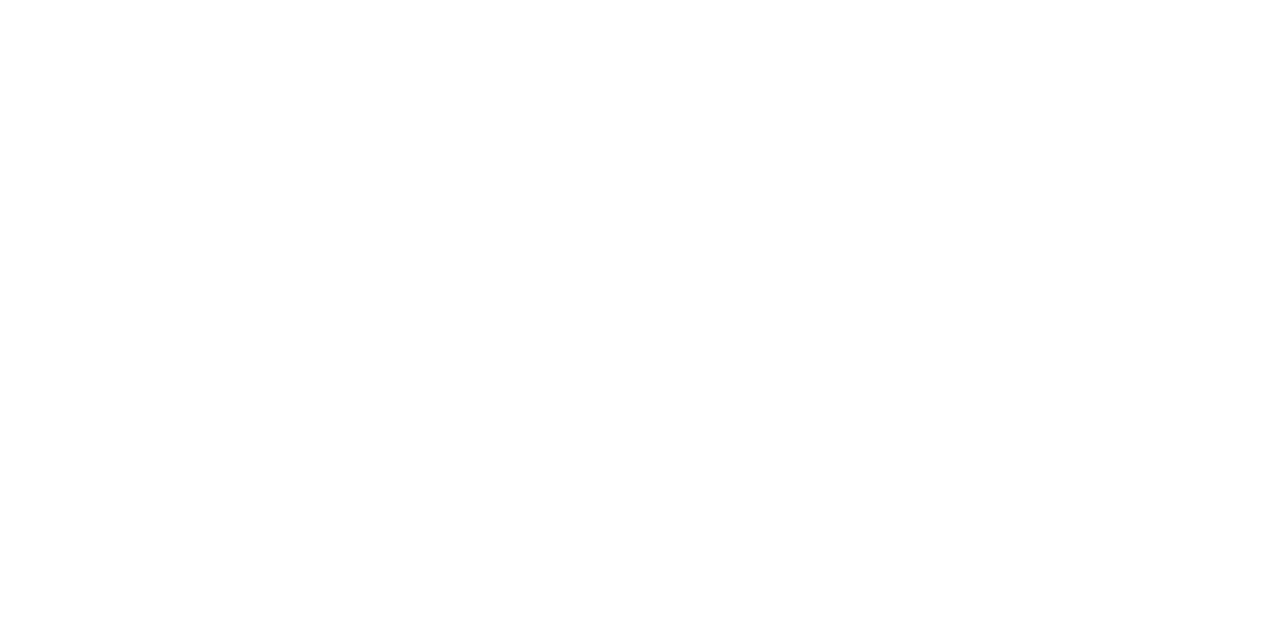
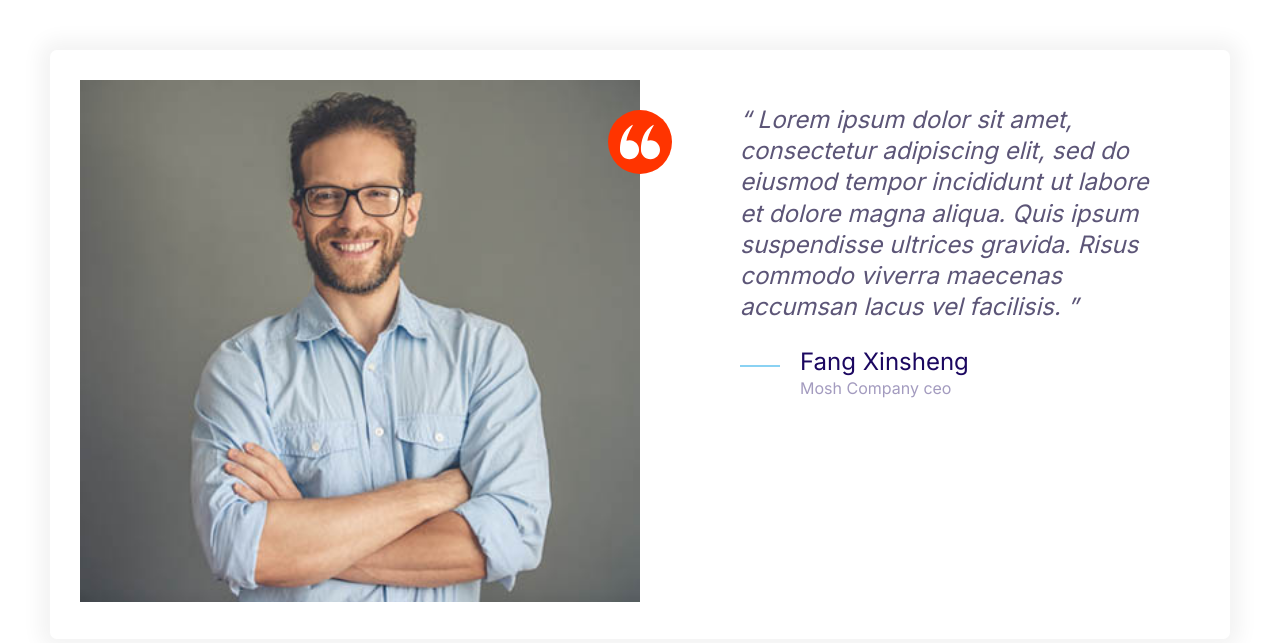
Before and after one commit to xavi-bryant/Fangify, a plain HTML site: page index.html in a window 1280 px wide. Drawn offline with Linux system fonts and the light colour scheme.

Commit message:
Build the testimonial component.

```diff
--- a/css/style.css
+++ b/css/style.css
@@ -167,6 +167,10 @@
 .icon--primary {
   fill: var(--color-primary);
 }
+.icon--white {
+  fill: #fff;
+}
+
 .icon-container {
   background-color: #f3f9fa;
   width: 64px;
@@ -175,6 +179,9 @@
   display: inline-flex;
   justify-content: center;
   align-items: center;
+}
+.icon-container--accent {
+  background-color: var(--color-accent);
 }
 /* 5. Buttons  */
 /* 1.先文本 再是内边距 圆角 */
@@ -383,34 +390,59 @@
   position: relative;
   bottom: 10px;
 }
-@media screen and (min-width:1024px){
-  .quote{
+@media screen and (min-width: 1024px) {
+  .quote {
     font-size: 2rem;
   }
-  .quote__author{
-    font-size:2.4rem
+  .quote__author {
+    font-size: 2.4rem;
   }
-  .quote__organization{
+  .quote__organization {
     font-size: 1.6rem;
   }
 }
 /* 11.gird */
-.grid{
+.grid {
   display: grid;
-
 }
 /* 平板 */
-@media screen and  (min-width:768px) {
-  .grid--1x2{
+@media screen and (min-width: 768px) {
+  .grid--1x2 {
     grid-template-columns: 1fr 1fr;
   }
-  .grid--1x3{
+  .grid--1x3 {
     grid-template-columns: 1fr 1fr 1fr;
   }
 }
-@media screen and  (min-width:1024px) {
-
-  .grid--1x3{
+@media screen and (min-width: 1024px) {
+  .grid--1x3 {
     grid-template-columns: 1fr 1fr 1fr;
   }
 }
+/* 12. Testimonials 推荐模块 */
+
+.testimonial {
+  padding: 3rem;
+  overflow: visible;
+}
+.testimonial__image {
+  position: relative;
+}
+/* 将图片变成响应式 因为设置了网格 */
+.testimonial__image > img {
+  width: 100%;
+}
+.testimonial__image > .icon-container {
+  position: absolute;
+  top: 3rem;
+  right: -32px;
+}
+@media screen and  (min-width:768px) {
+  .testimonial .quote,
+  .testimonial .quote__author{
+    font-size: 2.4rem;
+  }
+  .testimonial .quote{
+    margin-left: 10rem;
+  }
+}
--- a/index.html
+++ b/index.html
@@ -14,7 +14,39 @@
       rel="stylesheet"
     />
   </head>
-  <body>
-
+  <body style="padding: 5rem">
+    <div class="card testimonial">
+      <div class="grid grid--1x2">
+        <div class="testimonial__image">
+          <span class="icon-container icon-container--accent">
+            <svg class="icon  icon--white">
+              <use xlink:href="images/sprite.svg#quotes"></use>
+            </svg>
+          </span>
+          <img src="images/testimonial.jpg" alt="A happle ,smiling customer" />
+        </div>
+        <blockquote class="quote">
+          <p class="quote__text">
+            Lorem ipsum dolor sit amet, consectetur adipiscing elit, sed do eiusmod
+            tempor incididunt ut labore et dolore magna aliqua. Quis ipsum suspendisse
+            ultrices gravida. Risus commodo viverra maecenas accumsan lacus vel
+            facilisis.
+          </p>
+          <footer>
+            <div class="media">
+              <div class="media__image">
+                <svg class="icon icon--primary quote__line">
+                  <use xlink:href="images/sprite.svg#line"></use>
+                </svg>
+              </div>
+              <div class="media__body">
+                <h3 class="media__title quote__author">Fang Xinsheng</h3>
+                <p class="quote__organization">Mosh Company ceo</p>
+              </div>
+            </div>
+          </footer>
+        </blockquote>
+      </div>
+    </div>
   </body>
 </html>
```
Also changed, not shown: components/12.testimonials.html (added, +35 -0 lines), components/11.grids.html (renamed from components/11.grid.html), images/testimonial.jpg (added).
